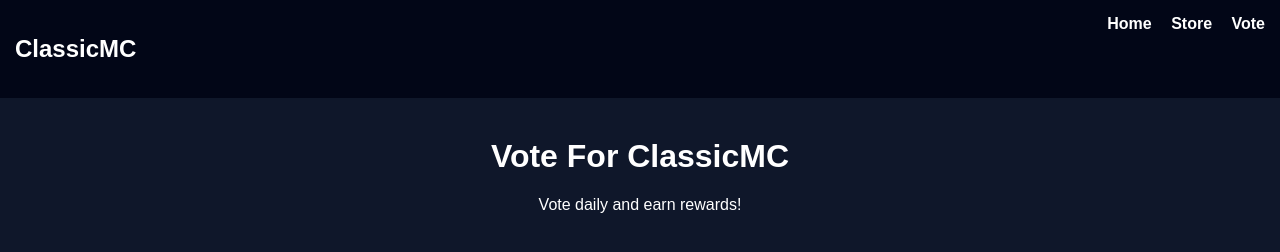
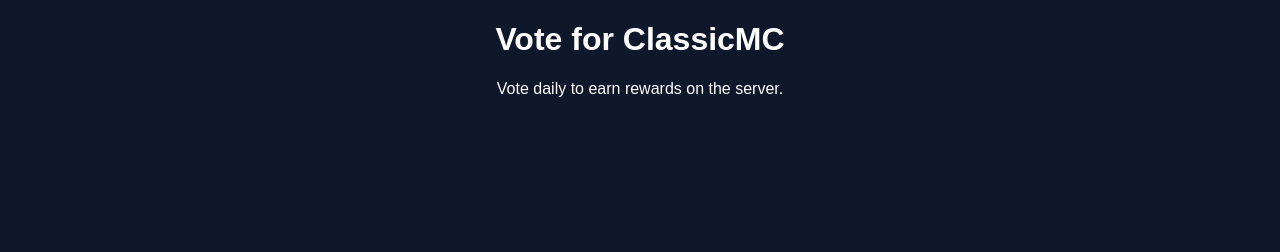
Before and after one commit to gamermanjitop-collab/ClassicMc_Store, a plain HTML site: page vote.html in a window 1280 px wide. Drawn offline with Linux system fonts and the light colour scheme.

Commit message:
Revise vote page header and content
Updated header and added voting instructions.

```diff
--- a/vote.html
+++ b/vote.html
@@ -7,19 +7,9 @@
 
 <body>
 
-<div class="navbar">
-<h2>ClassicMC</h2>
+<h1>Vote for ClassicMC</h1>
 
-<div class="menu">
-<a href="index.html">Home</a>
-<a href="store.html">Store</a>
-<a href="vote.html">Vote</a>
-</div>
-</div>
-
-<h1 class="title">Vote For ClassicMC</h1>
-
-<p>Vote daily and earn rewards!</p>
+<p>Vote daily to earn rewards on the server.</p>
 
 </body>
 </html>
```
